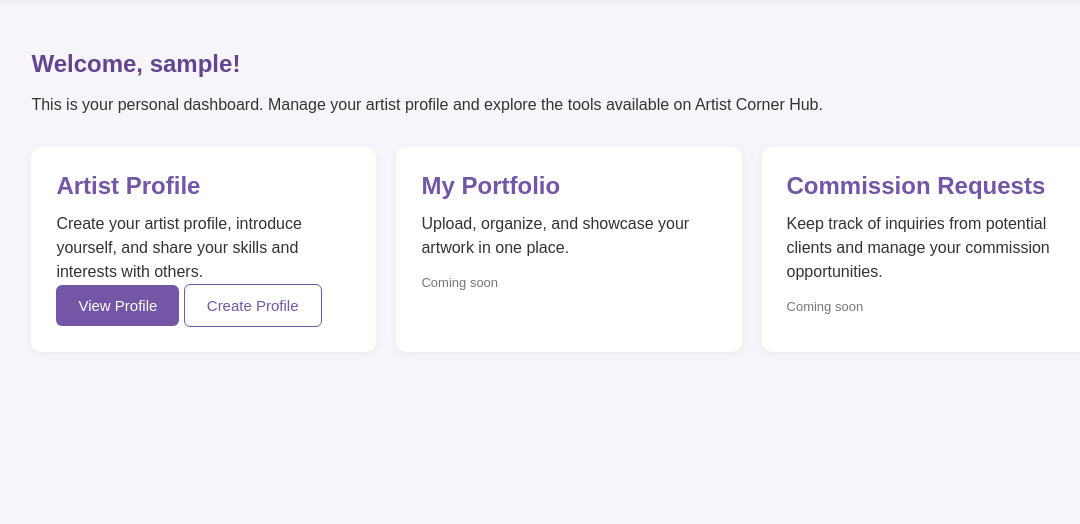
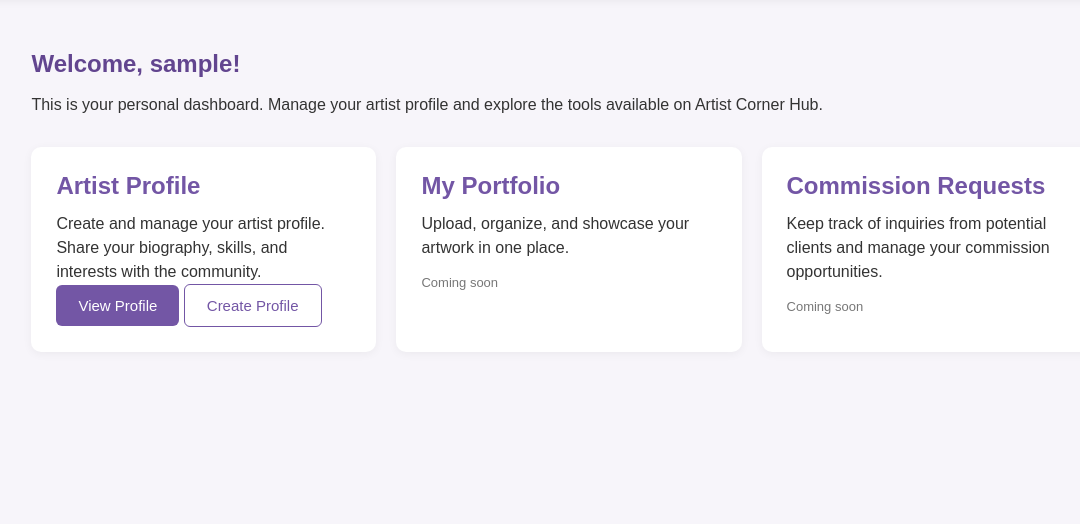
Before and after one commit to D-4costa/ArtistCornerHub, a Flask app: page /dashboard in a window 1280 px wide. Shown: the part 66-590 px from the top of the page, without its empty margins (71-1151 px from the left). Run offline with Flask 3, Linux system fonts and the light colour scheme; the visitor is signed in with stand-in values (Sample User, id 1).

Commit message:
Revise artist profile text and update links
Updated text for clarity and changed URL endpoints for profile actions.

```diff
--- a/templates/dashboard.html
+++ b/templates/dashboard.html
@@ -21,16 +21,16 @@
             <h2>Artist Profile</h2>
 
             <p>
-                Create your artist profile, introduce yourself,
-                and share your skills and interests with others.
+                Create and manage your artist profile.
+                Share your biography, skills, and interests with the community.
             </p>
 
             <div class="dashboard-actions">
-                <a href="{{ url_for('view_profile') }}" class="button">
+                <a href="{{ url_for('artist_profile_page') }}" class="button">
                     View Profile
                 </a>
 
-                <a href="{{ url_for('create_profile') }}" class="button secondary">
+                <a href="{{ url_for('create_profile_page') }}" class="button secondary">
                     Create Profile
                 </a>
             </div>
```
